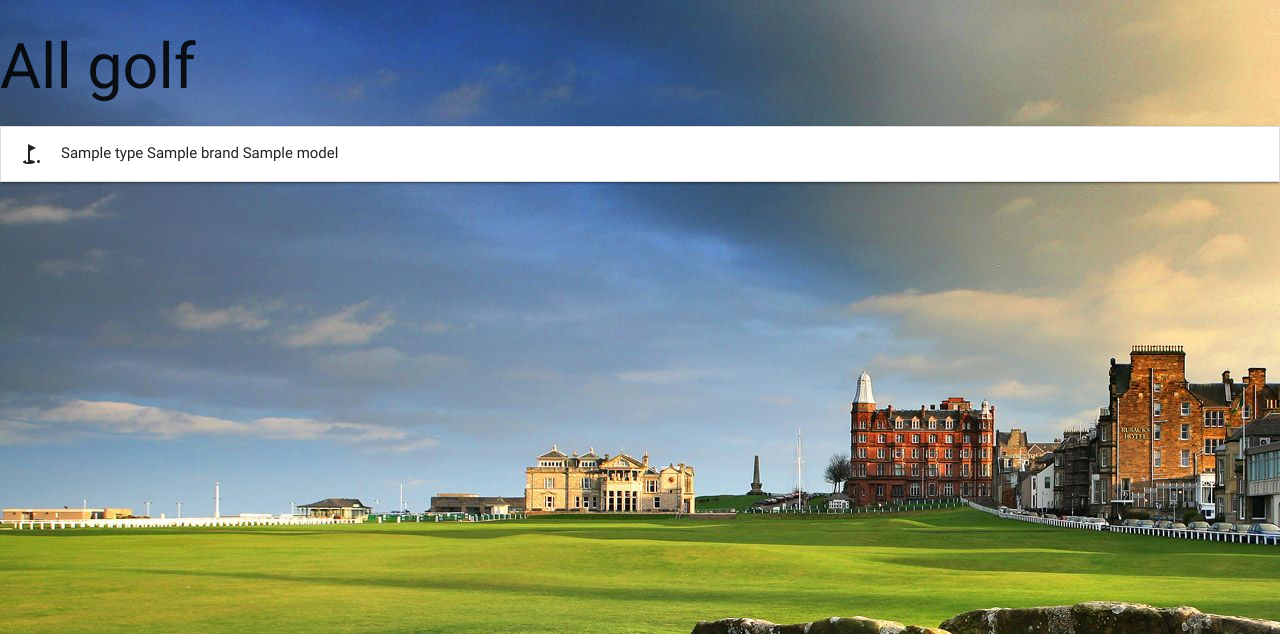
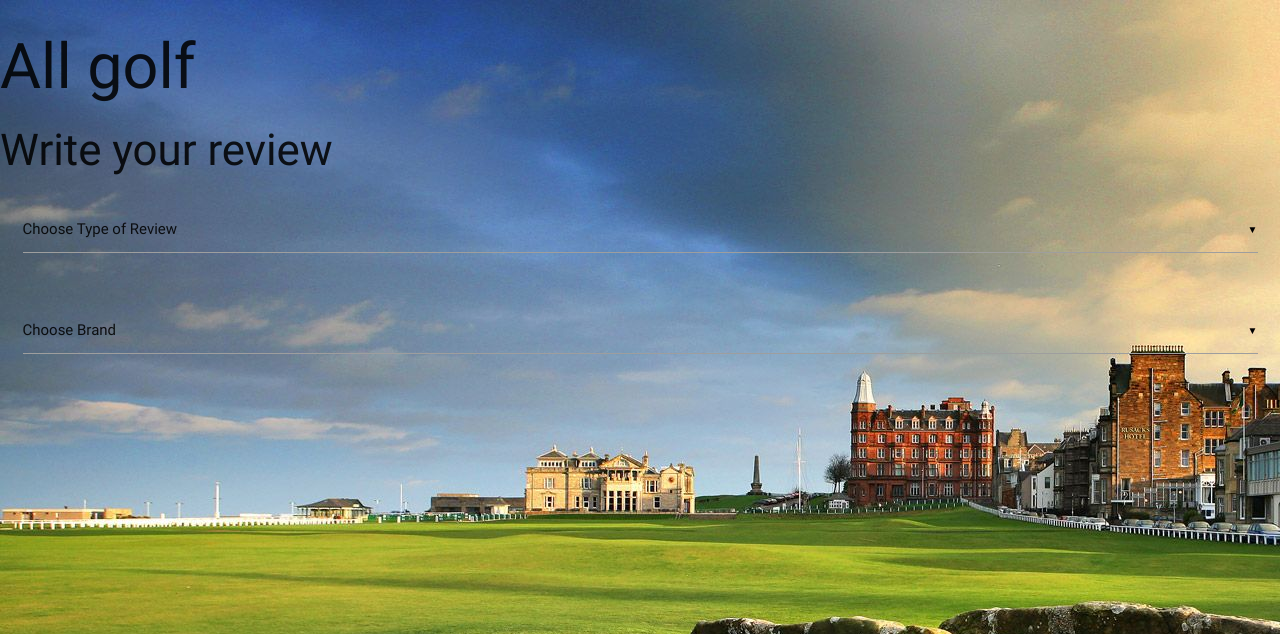
Before and after one commit to martingr1/allgolfeverything, a Flask app: page / in a window 1280 px wide. Shown: the top 634 px of the page. Run offline with Flask 2, Linux system fonts and the light colour scheme; a database or web service that is not in the repository returns one stand-in record (values such as "Sample title"); some libraries are stand-ins or nearby versions.

Commit message:
added dynamic brand selector

```diff
--- a/app.py
+++ b/app.py
@@ -11,9 +11,15 @@
 mongo = PyMongo(app)
 
 @app.route('/')
+@app.route('/add_review')
+def add_review():
+    return render_template("write.html",
+    review_brand=mongo.db.review_brand.find())
+
 @app.route('/get_reviews')
 def get_reviews():
     return render_template("reviews.html", reviews=mongo.db.reviews.find())
+
 
 if __name__ == '__main__':
     app.run(host=os.environ.get('IP'),
--- a/templates/base.html
+++ b/templates/base.html
@@ -12,9 +12,10 @@
     <script src="https://cdnjs.cloudflare.com/ajax/libs/jquery/3.2.1/jquery.min.js"></script>
     <script src="https://cdnjs.cloudflare.com/ajax/libs/materialize/0.100.2/js/materialize.min.js"></script>
     <script type="text/javascript">
-        $(document).ready(function() {
+         $(document).ready(function() {
             $('.collapsible').collapsible();
-        })
+            $('select').material_select();
+        });
     </script>
     </body>
 </html>
--- a/templates/reviews.html
+++ b/templates/reviews.html
@@ -1,12 +1,14 @@
 {% extends 'base.html'%}
 {% block content %}
+<h3>Read reviews</h3>
   <ul class="collapsible">
   {% for review in reviews %}
     <li>
       <div class="collapsible-header"><i class="material-icons">golf_course</i>
-      {{review.type}}
+      <strong>{{review.type}} -
       {{review.brand}}
-      {{review.model}}
+      {{review.model}}</strong>
+      <i class="material-icons">expand_more</i>
       </div>
       <div class="collapsible-body"><span>
       {{review.review_text}} - {{review.review_score}}</span>
--- a/templates/write.html
+++ b/templates/write.html
@@ -1 +1,27 @@
 {% extends 'base.html' %} {% block content %}
+<h3>Write your review</h3>
+<div class="row">
+    <form  action="" method="POST" class="col s12">
+        <div class="row">
+            <div class="input-field col s12">
+                <select id='type' name='type_name'>
+                <option value="" disabled selected>Choose Type of Review</option>
+                {% for type in review_type %}
+                    <option value="{{type.type_name}}">{{type.type_name}}</option>
+                {% endfor %}
+                </select>
+            </div>
+        </div>
+        <div class="row">
+            <div class="input-field col s12">
+                <select id='brand' name='brand_name'>
+                <option value="" disabled selected>Choose Brand</option>
+                {% for brand in review_brand %}
+                    <option value="{{brand.brand_name}}">{{brand.brand_name}}</option>
+                {% endfor %}
+                </select>
+            </div>
+        </div>
+    </form>
+</div>
+{% endblock %}
```
